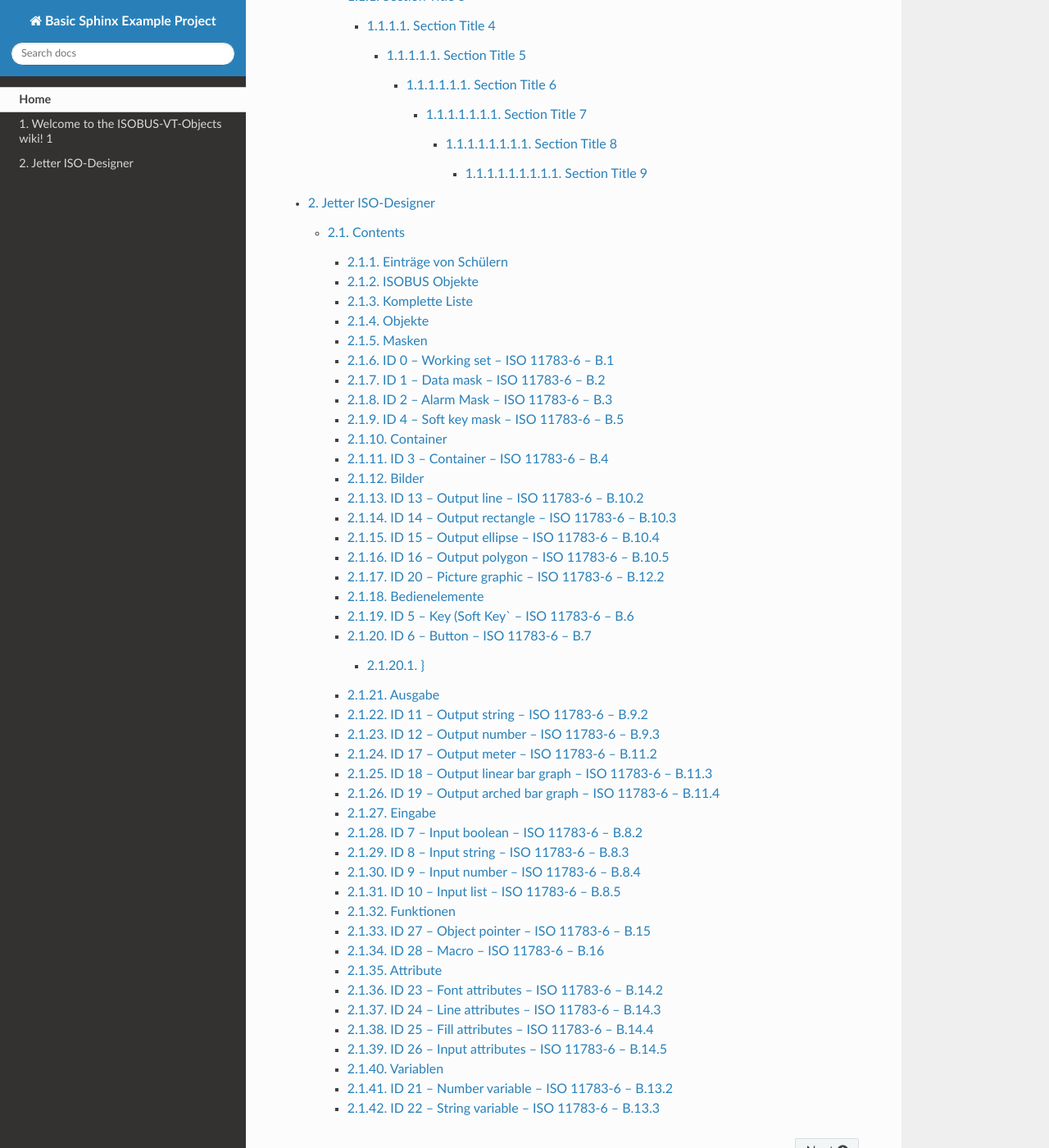
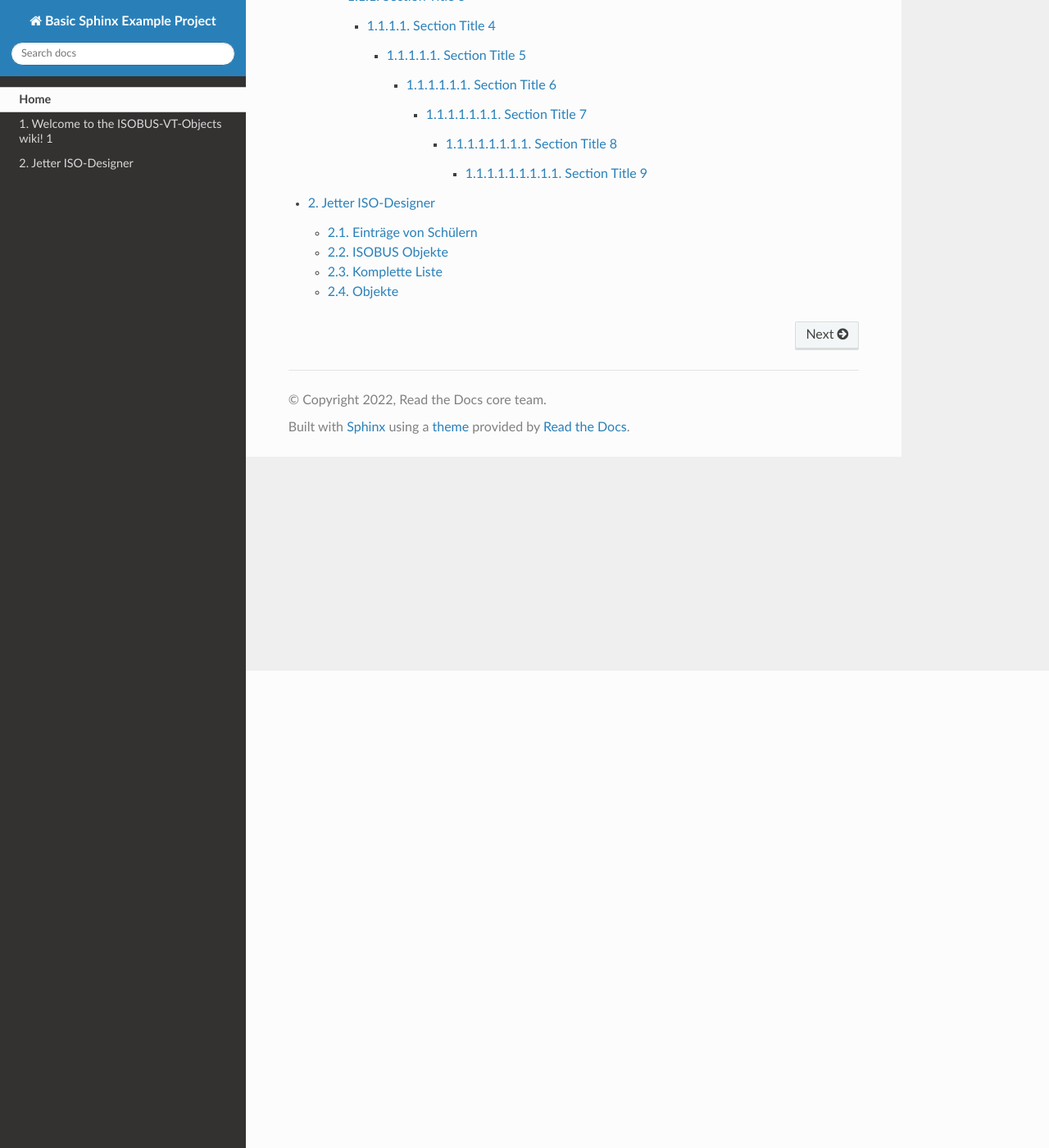
Before and after one commit to Meisterschulen-am-Ostbahnhof-Munchen/ISOBUS-VT-Objects-docs, a Sphinx documentation site: the page built from docs/index.rst, in a window 1280 px wide and 1400 px high, scrolled down 582 px. Shown: the whole window at 82% size. Built offline with Sphinx 7.4.7 and the Read the Docs theme 2.0.0, drawn with Linux system fonts in a browser that asks for light colours; pages that are not in the unit, such as notebooks, are missing from menus.

Commit message:
Update Jetter-ISO-Designer.rst

```diff
--- a/docs/Jetter-ISO-Designer.rst
+++ b/docs/Jetter-ISO-Designer.rst
@@ -1,9 +1,6 @@
 Jetter ISO-Designer
 ===================================
 
-
-Contents
---------
 
 .. toctree::
    :numbered:
@@ -14,46 +11,6 @@
    ISOBUS-Objekte
    Komplette-Liste
    Objekte
-   Masken
-   ID-00-–-Working-set-–-ISO-11783-6-–-B.1
-   ID-01-–-Data-mask-–-ISO-11783-6-–-B.2
-   ID-02-–-Alarm-Mask-–-ISO-11783-6-–-B.3
-   ID-04-–-Soft-key-mask-–-ISO-11783-6-–-B.5
-   Container
-   ID-03-–-Container-–-ISO-11783-6-–-B.4
-   Bilder
-   ID-13-–-Output-line-–-ISO-11783-6-–-B.10.2
-   ID-14-–-Output-rectangle-–-ISO-11783-6-–-B.10.3
-   ID-15-–-Output-ellipse-–-ISO-11783-6-–-B.10.4
-   ID-16-–-Output-polygon-–-ISO-11783-6-–-B.10.5
-   ID-20-–-Picture-graphic-–-ISO-11783-6-–-B.12.2
-   Bedienelemente
-   ID-05-–-Key-(Soft-Key)-–-ISO-11783-6-–-B.6
-   ID-06-–-Button-–-ISO-11783-6-–-B.7
-   Ausgabe
-   ID-11-–-Output-string-–-ISO-11783-6-–-B.9.2
-   ID-12-–-Output-number-–-ISO-11783-6-–-B.9.3
-   ID-17-–-Output-meter-–-ISO-11783-6-–-B.11.2
-   ID-18-–-Output-linear-bar-graph-–-ISO-11783-6-–-B.11.3
-   ID-19-–-Output-arched-bar-graph-–-ISO-11783-6-–-B.11.4
-   Eingabe
-   ID-07-–-Input-boolean-–-ISO-11783-6-–-B.8.2
-   ID-08-–-Input-string-–-ISO-11783-6-–-B.8.3
-   ID-09-–-Input-number-–-ISO-11783-6-–-B.8.4
-   ID-10-–-Input-list-–-ISO-11783-6-–-B.8.5
-   Funktionen
-   ID-27-–-Object-pointer-–-ISO-11783-6-–-B.15
-   ID-28-–-Macro-–-ISO-11783-6-–-B.16
-   Attribute
-   ID-23-–-Font-attributes-–-ISO-11783-6-–-B.14.2
-   ID-24-–-Line-attributes-–-ISO-11783-6-–-B.14.3
-   ID-25-–-Fill-attributes-–-ISO-11783-6-–-B.14.4
-   ID-26-–-Input-attributes-–-ISO-11783-6-–-B.14.5
-   Variablen
-   ID-21-–-Number-variable-–-ISO-11783-6-–-B.13.2
-   ID-22-–-String-variable-–-ISO-11783-6-–-B.13.3
-
-
 
 
 
```
